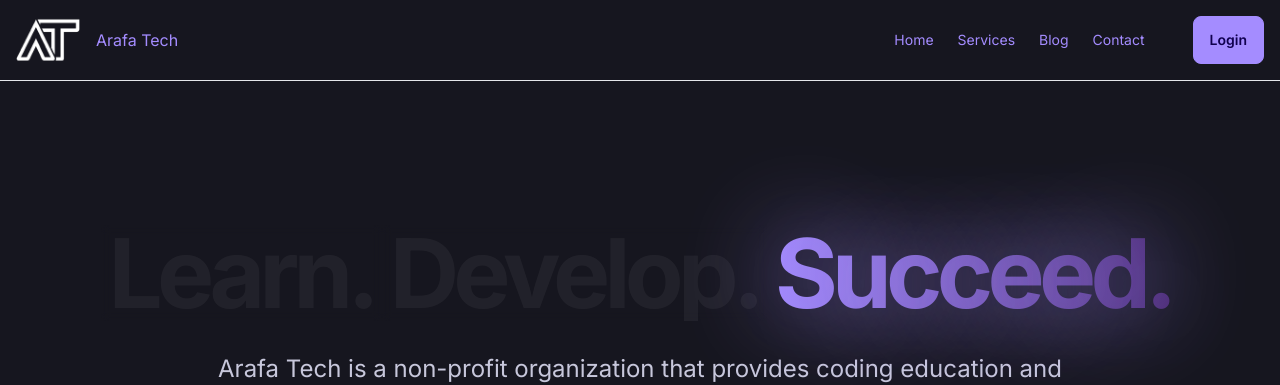
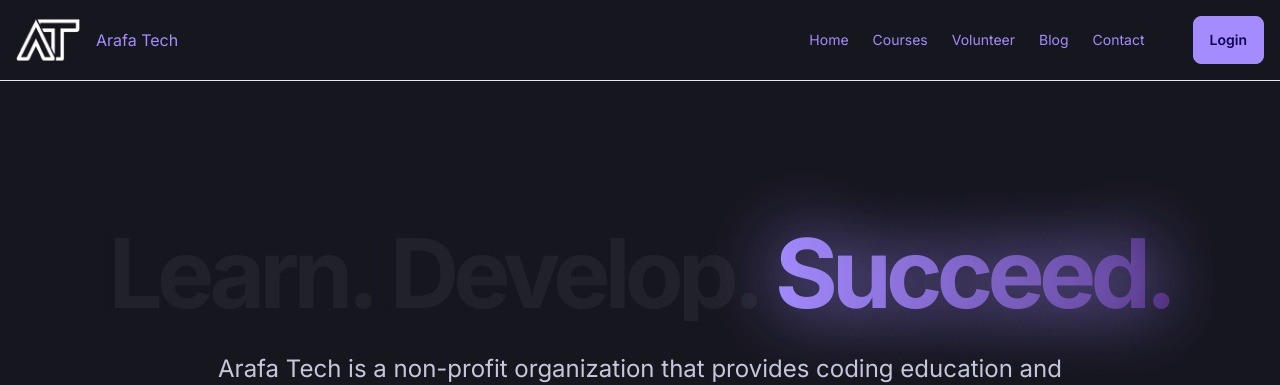
Before and after one commit to Arafa-Tech-Foundation/Website-Frontend, a Next.js app: page / in a window 1280 px wide. Shown: the top 385 px of the page. Built offline with nearby package versions, Linux system fonts and the light colour scheme; no server answers; a small style sheet from the web is missing.

Commit message:
:recycle: less blur on gradient hero

```diff
--- a/src/components/header.tsx
+++ b/src/components/header.tsx
@@ -11,8 +11,12 @@ const headerLinks = [
 		href: "/",
 	},
 	{
-		name: "Services",
-		href: "/services",
+		name: "Courses",
+		href: "/courses",
+	},
+	{
+		name: "Volunteer",
+		href: "/volunteer",
 	},
 	{
 		name: "Blog",
--- a/tailwind.config.js
+++ b/tailwind.config.js
@@ -12,7 +12,7 @@ module.exports = {
 	theme: {
 		extend: {
 			textShadow: {
-				DEFAULT: "hsl(var(--p)) 0 0 100px",
+				DEFAULT: "hsl(var(--p)) 0 0 75px",
 				footer: "hsl(var(--p)) 0 0 10px",
 				sm: "#000 0 0 10px",
 			},
```
